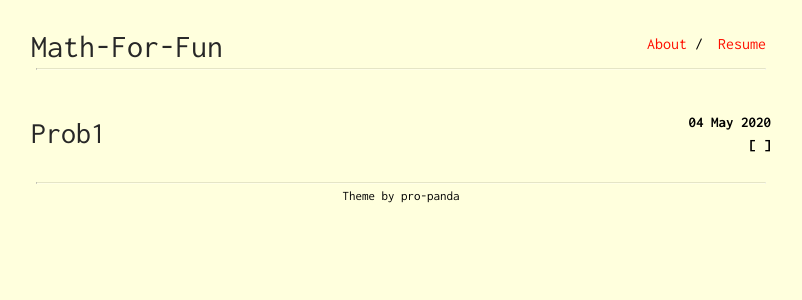
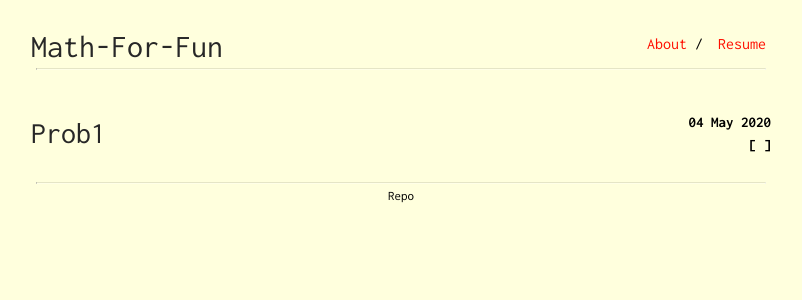
Before and after one commit to Oscuro-Phoenix/math-for-fun, a Jekyll site: the page built from index.html, in a window 1280 px wide. Shown: the top 300 px of the page, without its empty margins (239-1041 px from the left). Built offline with Jekyll 4.4.1, drawn with Linux system fonts in a browser that asks for light colours.

Commit message:
Update _config.yml

```diff
--- a/_config.yml
+++ b/_config.yml
@@ -6,8 +6,8 @@ url: "https://oscuro-phoenix.github.io"
 baseurl: "/math-for-fun"
 
 footer_only_homepage: true
-footer_url: "https://github.com/pro-panda"
-footer_text: "Theme by pro-panda"
+footer_url: "https://github.com/oscuro-phoenix"
+footer_text: "Repo"
 
 profile-picture: assets/profile.png
 favicon_location: assets/favicon.ico
```
